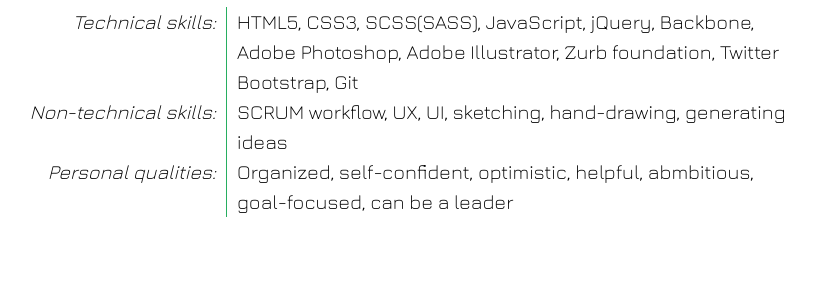
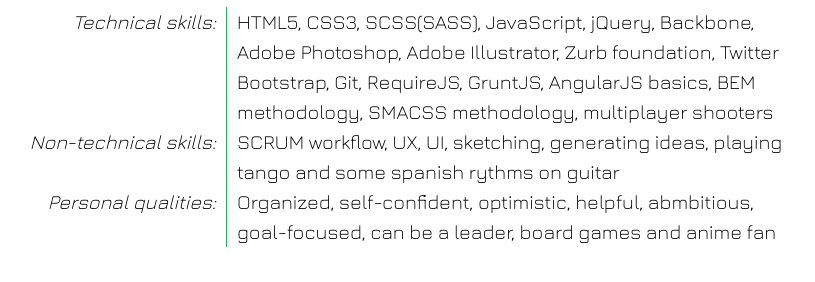
Before and after one commit to tbazko/tbazko.github.io, a plain HTML site: page details.html in a window 1280 px wide. Shown: the part 670-952 px from the top of the page, without its empty margins (334-1149 px from the left). Drawn offline with nearby package versions, Linux system fonts and the light colour scheme.

Commit message:
Updating skillset

```diff
--- a/details.html
+++ b/details.html
@@ -69,15 +69,15 @@
       </div>
       <div class="grid pt10 md-pt10">
         <div class="col-5-12 md-1-3 text-right pr10 md-pr10"><p><i>Technical skills:</i> </p></div>
-        <div class="col-7-12 md-2-3 pl10 md-pl10 border-left"><p>HTML5, CSS3, SCSS(SASS), JavaScript, jQuery, Backbone, Adobe Photoshop, Adobe Illustrator, Zurb foundation, Twitter Bootstrap, Git</p></div>
+        <div class="col-7-12 md-2-3 pl10 md-pl10 border-left"><p>HTML5, CSS3, SCSS(SASS), JavaScript, jQuery, Backbone, Adobe Photoshop, Adobe Illustrator, Zurb foundation, Twitter Bootstrap, Git, RequireJS, GruntJS, AngularJS basics, BEM methodology, SMACSS methodology, multiplayer shooters</p></div>
       </div>
       <div class="grid">
         <div class="col-5-12 md-1-3 text-right pr10 md-pr10 md-pt10"><p><i>Non-technical skills:</i> </p></div>
-        <div class="col-7-12 md-2-3 pl10 md-pl10 border-left md-pt10"><p>SCRUM workflow, UX, UI, sketching, hand-drawing, generating ideas</p></div>
+        <div class="col-7-12 md-2-3 pl10 md-pl10 border-left md-pt10"><p>SCRUM workflow, UX, UI, sketching, generating ideas, playing tango and some spanish rythms on guitar</p></div>
       </div>
       <div class="grid">
         <div class="col-5-12 md-1-3 text-right pr10 md-pr10 md-pt10"><p><i>Personal qualities:</i> </p></div>
-        <div class="col-7-12 md-2-3 pl10 md-pl10 border-left md-pt10"><p>Organized, self-confident, optimistic, helpful, abmbitious, goal-focused, can be a leader</p></div>
+        <div class="col-7-12 md-2-3 pl10 md-pl10 border-left md-pt10"><p>Organized, self-confident, optimistic, helpful, abmbitious, goal-focused, can be a leader, board games and anime fan</p></div>
       </div>
     </section>
     <section class="experience">
```
